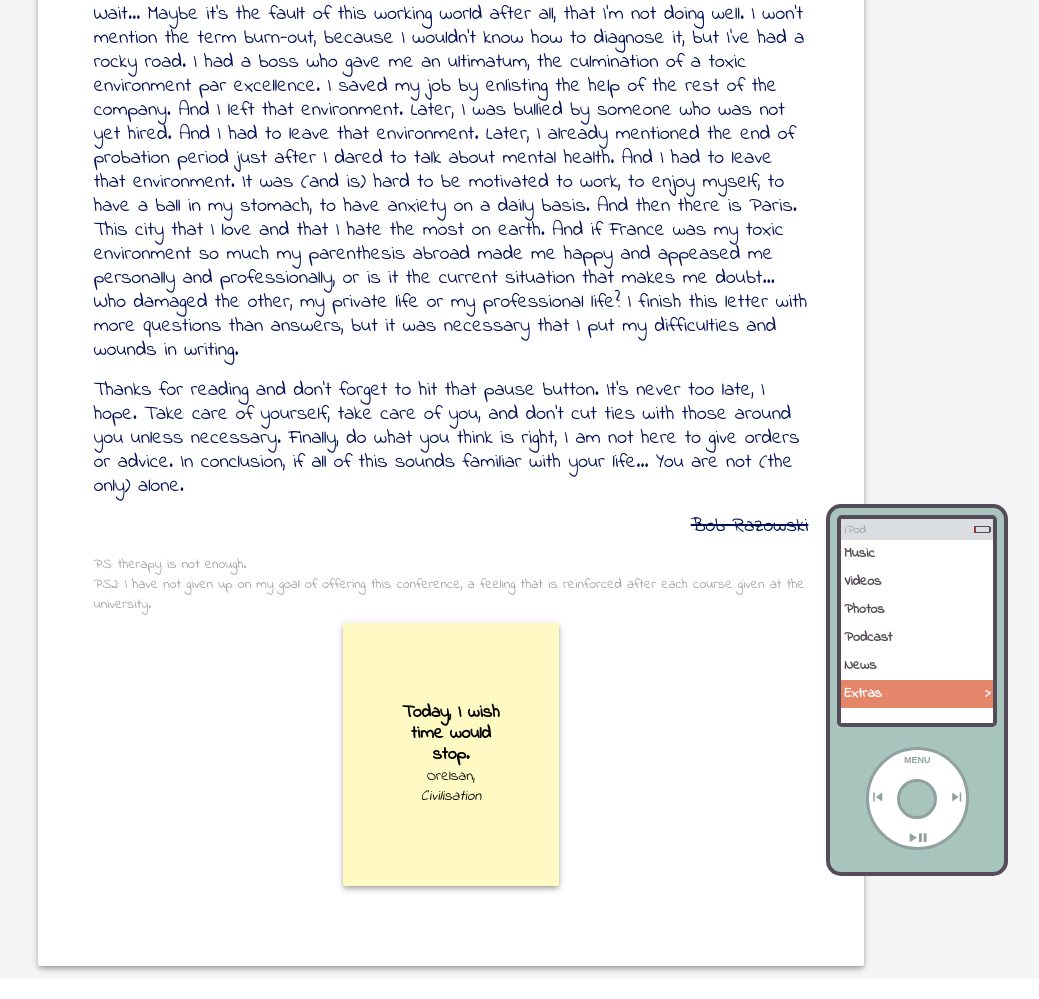
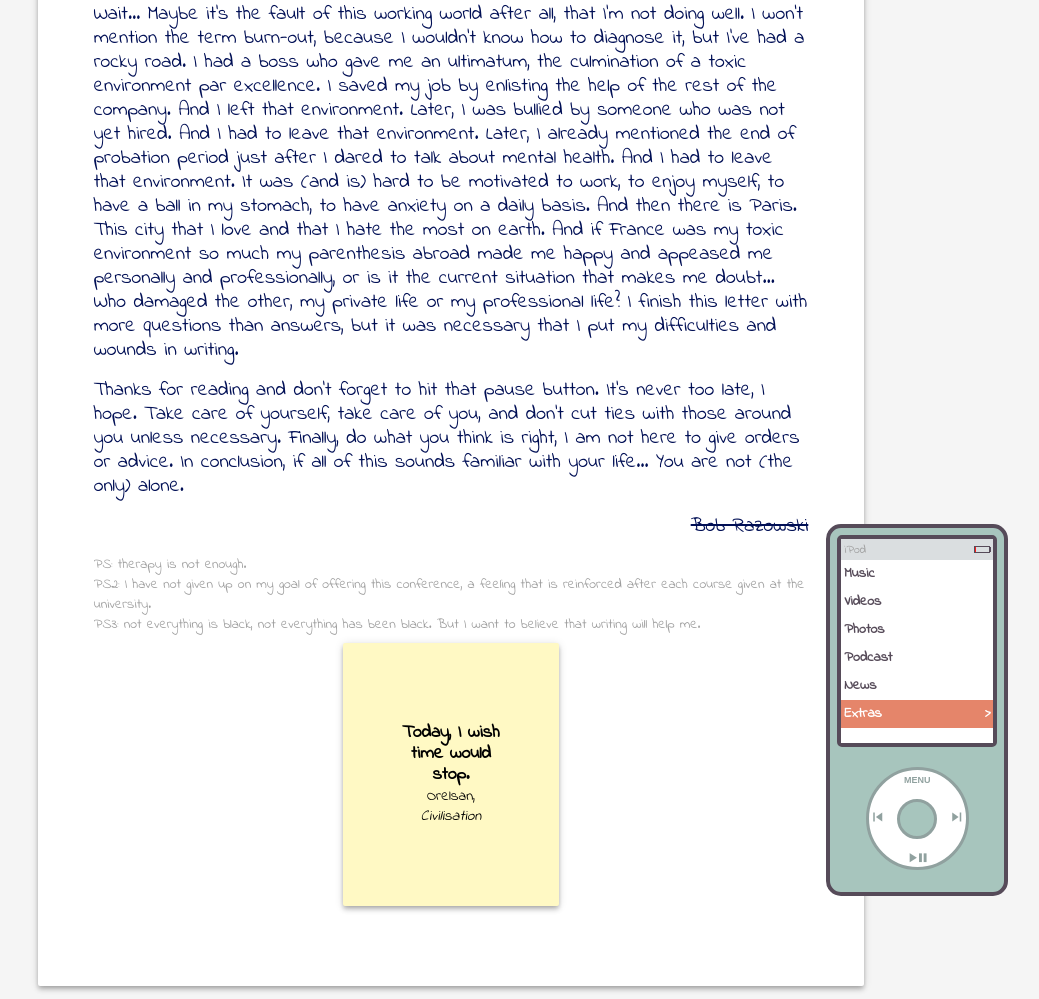
Before and after one commit to iGitScor/ink, a plain HTML site: page en/where-is-the-pause-button/index.html in a window 1280 px wide. Shown: the part 3439-4438 px from the top of the page, without its empty margins (189-1228 px from the left). Drawn offline with nearby package versions, Linux system fonts and the light colour scheme.

Commit message:
Automatic deployment update

```diff
--- a/en/where-is-the-pause-button/index.html
+++ b/en/where-is-the-pause-button/index.html
@@ -194,6 +194,9 @@
             </div>
             <div>
               PS2: I have not given up on my goal of offering this conference, a feeling that is reinforced after each course given at the university.
+            </div>
+            <div>
+              PS3: not everything is black, not everything has been black. But I want to believe that writing will help me.
             </div>
             <center style="margin:auto; margin-top: 8px; color: rgba(0,0,0,.87)"
               class="demo-content mdl-shadow--4dp content mdl-color-text--black mdl-cell--2-col mdl-color--yellow-100">
```
Also changed, not shown: where-is-the-pause-button/index.html (+3 -0 lines).
